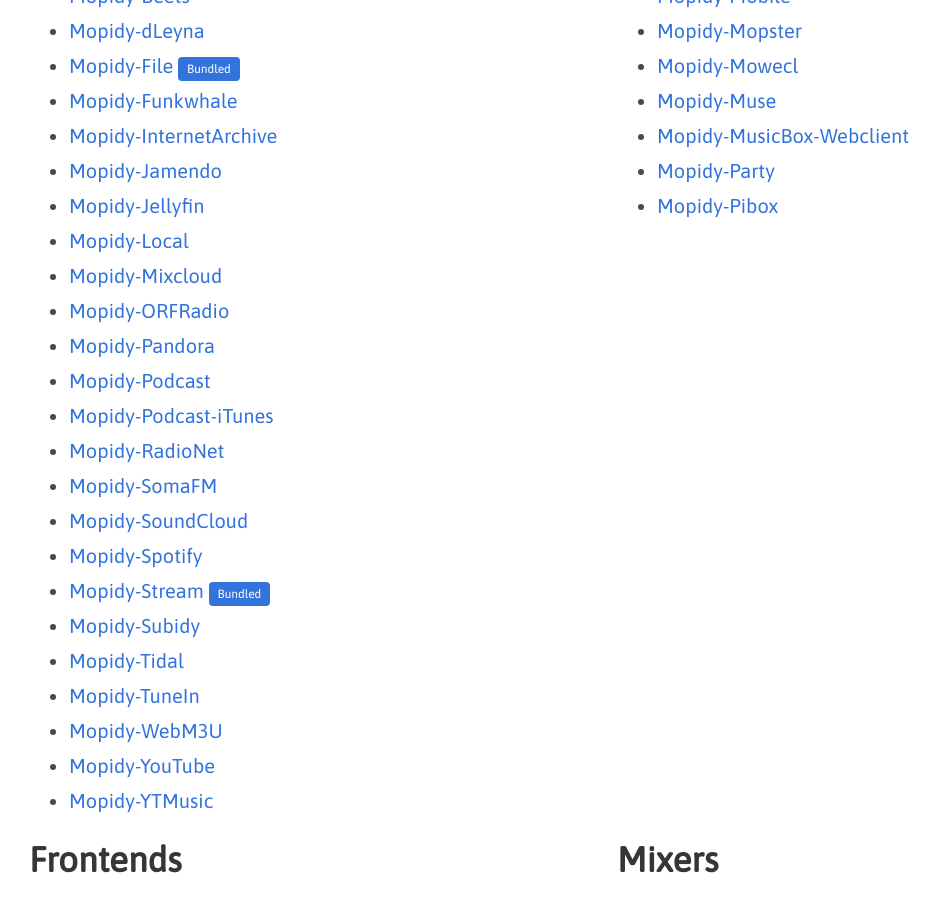
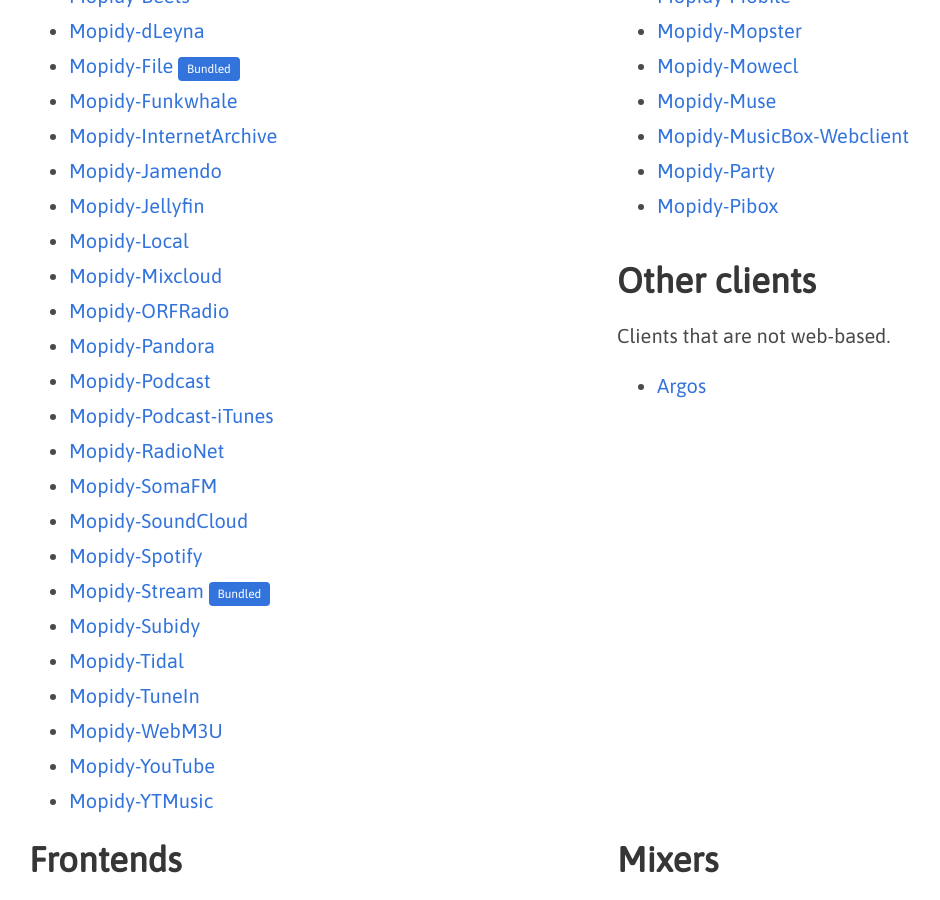
Before and after one commit to mopidy/website, a Jekyll site: the page built from ext/index.html, in a window 1280 px wide and 900 px high, scrolled down 512 px. Shown: the whole window, without its empty margins (35-975 px from the left). Built offline with Jekyll 4.4.1, drawn with Linux system fonts in a browser that asks for light colours.

Commit message:
extensions: add 'other clients' section

```diff
--- a/_layouts/ext.html
+++ b/_layouts/ext.html
@@ -26,6 +26,8 @@
           mixer extension
         {% when "web" %}
           web extension
+        {% when "client" %}
+          client
       {% endcase %}
     </h2>
 
--- a/ext/index.html
+++ b/ext/index.html
@@ -45,6 +45,13 @@
         {% assign exts = site.ext | where: "type", "web" | sort_natural: "title" %}
         {% include ext-type-list.html %}
 
+        <h2>Other clients</h2>
+        <p>
+          Clients that are not web-based.
+        </p>
+        {% assign exts = site.ext | where: "type", "client" | sort_natural: "title" %}
+        {% include ext-type-list.html %}
+
       </div>
     </div>
     <div class="columns">
```
